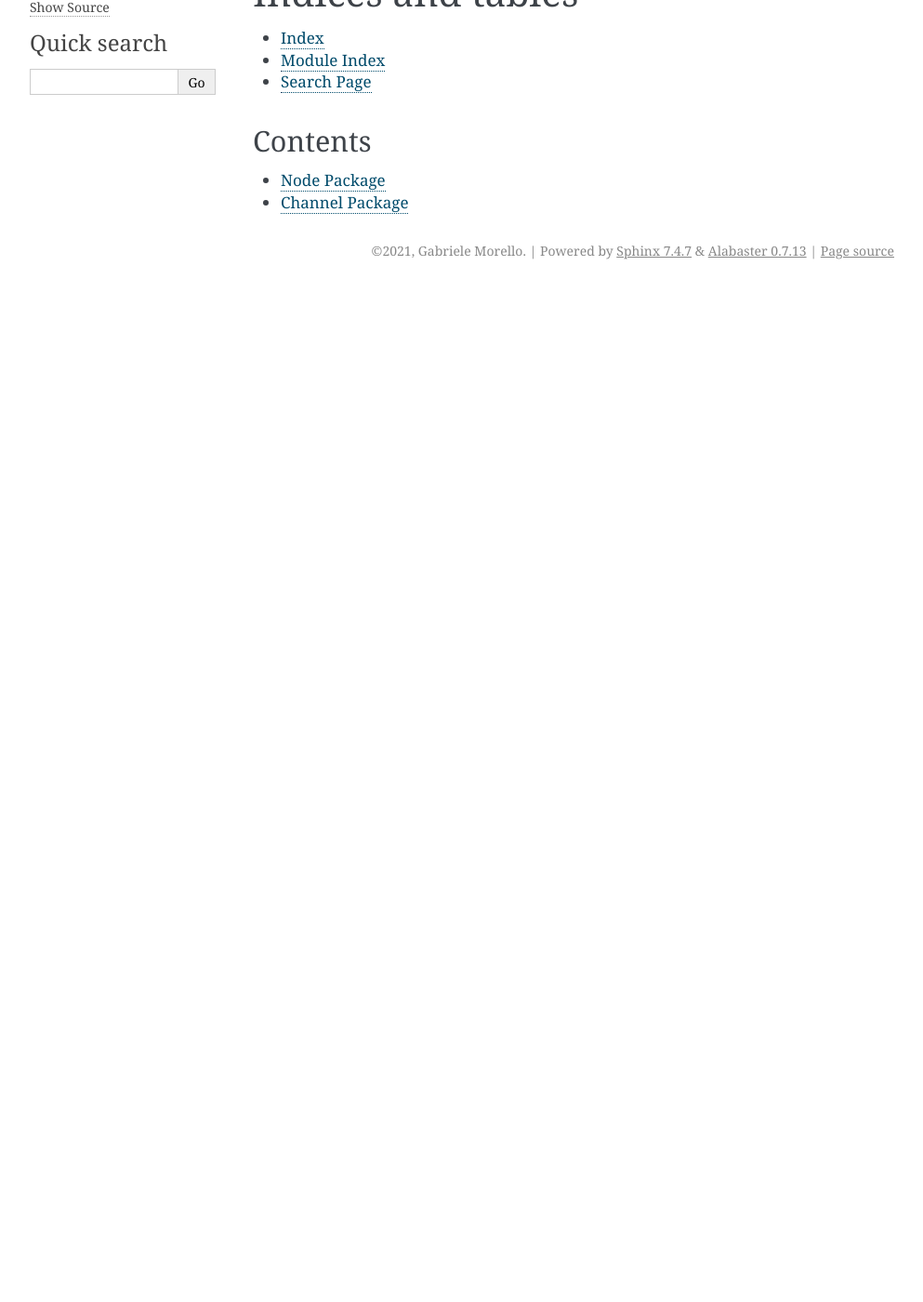
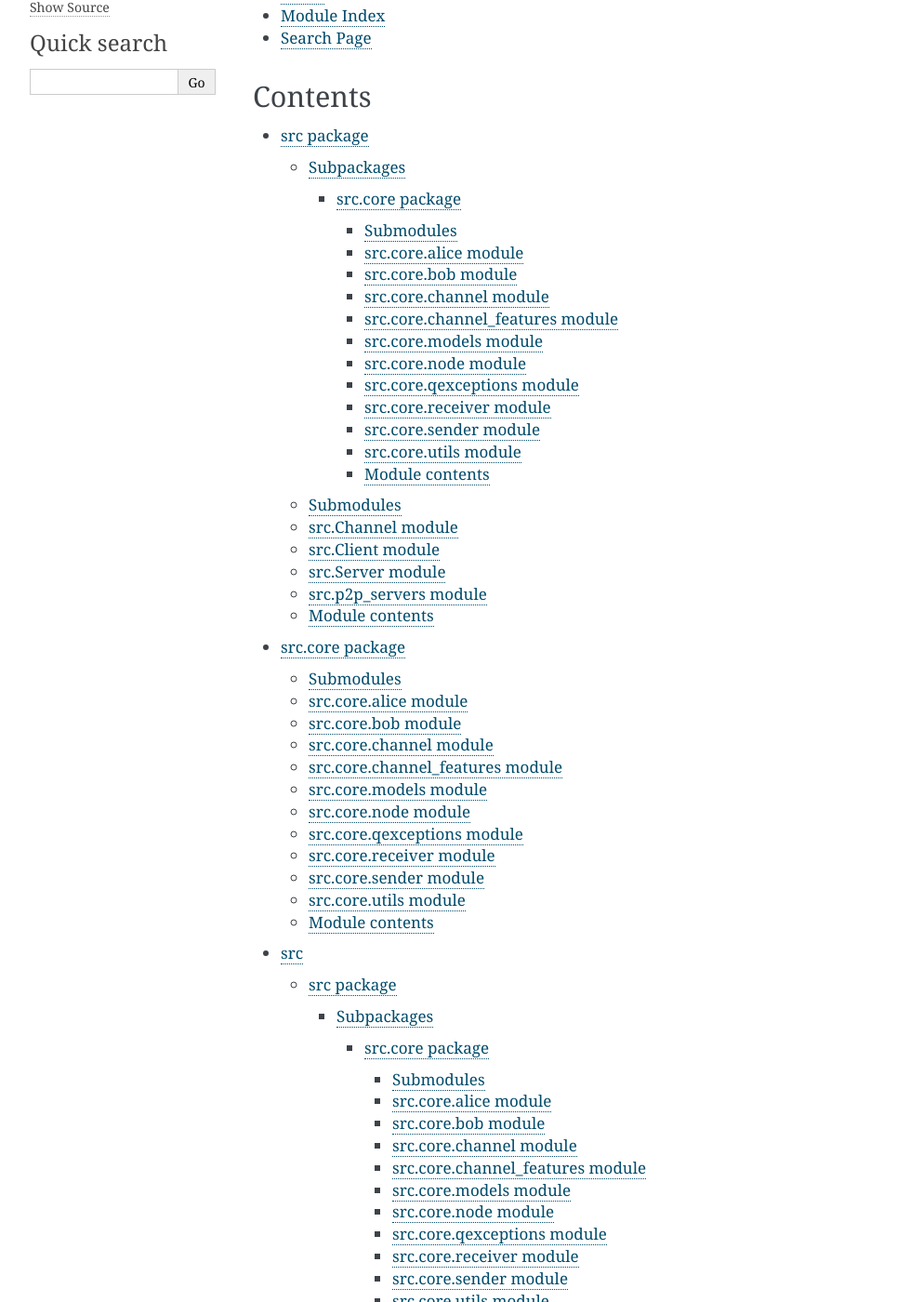
Before and after one commit to CERN/Quantumacy, a Sphinx documentation site: the page built from QKDSimkit/docs/source/index.rst, in a window 1280 px wide and 1400 px high, scrolled down 237 px. Shown: the whole window at 93% size, without its empty margins (148-1141 px from the left). Built offline with Sphinx 7.4.7, drawn with Linux system fonts in a browser that asks for light colours; before the commit the page ends 900 px from its top, so only the background shows below that; some of the changed text lies outside the part shown.

Commit message:
updated sphinx (sphinx-apidoc)

```diff
--- a/QKDSimkit/docs/source/conf.py
+++ b/QKDSimkit/docs/source/conf.py
@@ -15,7 +15,7 @@
 import os
 import sys
 sys.path.insert(0, os.path.abspath('../..'))
-sys.path.insert(0, os.path.abspath('../../..'))
+sys.path.insert(0, os.path.abspath('../../src'))
 
 
 # -- Project information -----------------------------------------------------
--- a/QKDSimkit/docs/source/index.rst
+++ b/QKDSimkit/docs/source/index.rst
@@ -23,4 +22,6 @@ Contents
 
 .. toctree::
 
-   usage
+   src
+   src.core
+   modules
--- /dev/null
+++ b/QKDSimkit/docs/source/modules.rst
@@ -0,0 +1,7 @@
+src
+===
+
+.. toctree::
+   :maxdepth: 4
+
+   src
--- /dev/null
+++ b/QKDSimkit/docs/source/src.core.rst
@@ -0,0 +1,94 @@
+src.core package
+================
+
+Submodules
+----------
+
+src.core.alice module
+---------------------
+
+.. automodule:: src.core.alice
+    :members:
+    :undoc-members:
+    :show-inheritance:
+
+src.core.bob module
+-------------------
+
+.. automodule:: src.core.bob
+    :members:
+    :undoc-members:
+    :show-inheritance:
+
+src.core.channel module
+-----------------------
+
+.. automodule:: src.core.channel
+    :members:
+    :undoc-members:
+    :show-inheritance:
+
+src.core.channel\_features module
+---------------------------------
+
+.. automodule:: src.core.channel_features
+    :members:
+    :undoc-members:
+    :show-inheritance:
+
+src.core.models module
+----------------------
+
+.. automodule:: src.core.models
+    :members:
+    :undoc-members:
+    :show-inheritance:
+
+src.core.node module
+--------------------
+
+.. automodule:: src.core.node
+    :members:
+    :undoc-members:
+    :show-inheritance:
+
+src.core.qexceptions module
+---------------------------
+
+.. automodule:: src.core.qexceptions
+    :members:
+    :undoc-members:
+    :show-inheritance:
+
+src.core.receiver module
+------------------------
+
+.. automodule:: src.core.receiver
+    :members:
+    :undoc-members:
+    :show-inheritance:
+
+src.core.sender module
+----------------------
+
+.. automodule:: src.core.sender
+    :members:
+    :undoc-members:
+    :show-inheritance:
+
+src.core.utils module
+---------------------
+
+.. automodule:: src.core.utils
+    :members:
+    :undoc-members:
+    :show-inheritance:
+
+
+Module contents
+---------------
+
+.. automodule:: src.core
+    :members:
+    :undoc-members:
+    :show-inheritance:
--- /dev/null
+++ b/QKDSimkit/docs/source/src.rst
@@ -0,0 +1,53 @@
+src package
+===========
+
+Subpackages
+-----------
+
+.. toctree::
+
+    src.core
+
+Submodules
+----------
+
+src.Channel module
+------------------
+
+.. automodule:: src.Channel
+    :members:
+    :undoc-members:
+    :show-inheritance:
+
+src.Client module
+-----------------
+
+.. automodule:: src.Client
+    :members:
+    :undoc-members:
+    :show-inheritance:
+
+src.Server module
+-----------------
+
+.. automodule:: src.Server
+    :members:
+    :undoc-members:
+    :show-inheritance:
+
+src.p2p\_servers module
+-----------------------
+
+.. automodule:: src.p2p_servers
+    :members:
+    :undoc-members:
+    :show-inheritance:
+
+
+Module contents
+---------------
+
+.. automodule:: src
+    :members:
+    :undoc-members:
+    :show-inheritance:
```
Also changed, not shown: other parts of QKDSimkit/docs/source/index.rst (+0 -1 lines), QKDSimkit/docs/source/usage.rst (deleted, +0 -85 lines), 2 other files.
